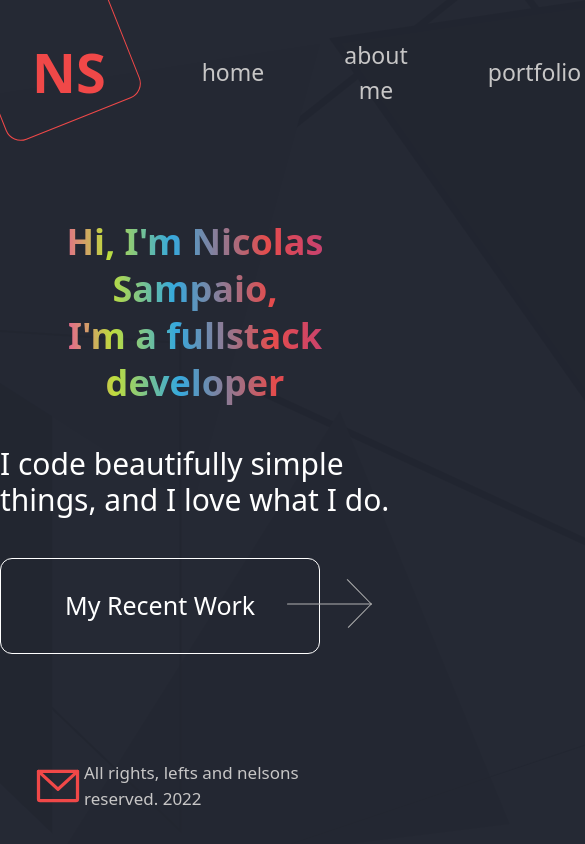
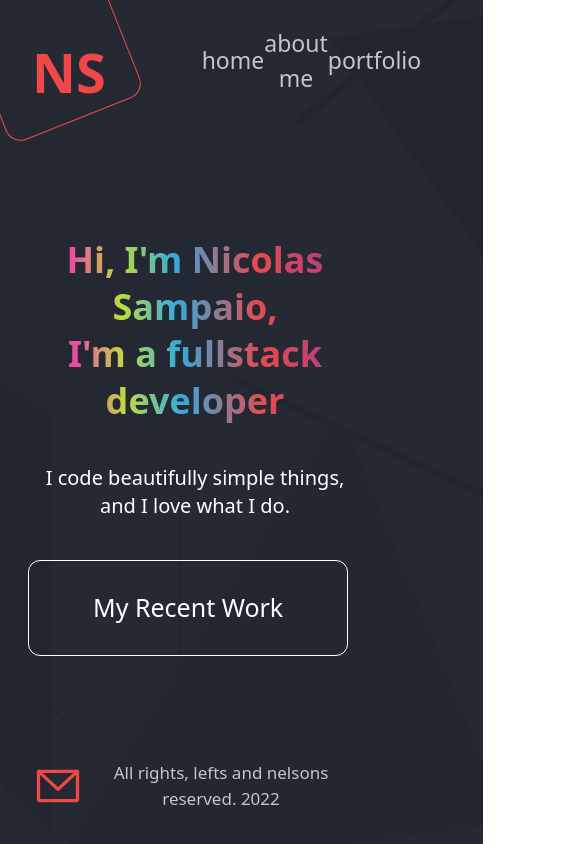
Before and after one commit to NicolasSampaio/Portoflio, a React (Vite) app in the folder web/: page / in a window 390 px wide. Shown: the top 844 px of the page, 585 px wide, since content can reach past the window. Built offline with nearby package versions, Linux system fonts and the light colour scheme.

Commit message:
feat: responsivity done

```diff
--- a/web/index.html
+++ b/web/index.html
@@ -18,15 +18,7 @@
     />
   </head>
   <body>
-    <div
-      style="
-        display: flex;
-        flex-direction: column;
-        justify-content: space-between;
-        height: 100vh;
-      "
-      id="root"
-    ></div>
+    <div id="root"></div>
     <script type="module" src="/src/main.tsx"></script>
   </body>
 </html>
--- a/web/package.json
+++ b/web/package.json
@@ -10,6 +10,7 @@
   "dependencies": {
     "phosphor-react": "^1.4.1",
     "react": "^18.0.0",
+    "react-device-detect": "^2.2.2",
     "react-dom": "^18.0.0",
     "react-router-dom": "^6.3.0"
   },
--- a/web/src/App.tsx
+++ b/web/src/App.tsx
@@ -5,12 +5,12 @@ import { Footer } from "./components/Footer";
 
 export function App() {
   return (
-    <>
+    <div className="flex flex-col justify-between min-h-screen">
       <Header />
 
       <Outlet />
 
       <Footer />
-    </>
+    </div>
   );
 }
--- a/web/src/components/Footer.tsx
+++ b/web/src/components/Footer.tsx
@@ -2,7 +2,7 @@ import { EnvelopeSimple } from "phosphor-react";
 
 export function Footer() {
   return (
-    <footer className="flex justify-between content-center mx-8 mb-8">
+    <footer className="flex justify-between content-center mx-8 mb-8 mt-5">
       <a href="mailto:nicolas.pereira.sampaio16@gmail.com">
         <EnvelopeSimple
           size={52}
@@ -11,7 +11,7 @@ export function Footer() {
         />
       </a>
 
-      <span className="text-1.5xs text-lincoliGrey">
+      <span className="text-1.5xs text-lincoliGrey text-center">
         All rights, lefts and nelsons reserved. 2022
       </span>
     </footer>
--- a/web/src/components/Header.tsx
+++ b/web/src/components/Header.tsx
@@ -1,18 +1,19 @@
 import { Link } from "react-router-dom";
 import { ContactMe } from "./Contactme";
+import { isMobile } from "react-device-detect";
 
 export function Header() {
   return (
     <header className="flex justify-between">
-      <div className="flex">
+      <div className="flex gap-24 sm:gap-0">
         <span className="text-5.5xl font-bold text-lincoliRed mt-8 ml-8">
           NS
         </span>
 
         <span className="absolute border border-lincoliRed rounded-2xl w-36 h-36 -top-5 -left-5 rotateSquare"></span>
 
-        <nav className="mt-8 ml-24">
-          <ul className="flex h-full gap-20 items-center">
+        <nav className="sm:mt-8 sm:ml-24 mt-2 sm:mt-0">
+          <ul className="flex h-full sm:gap-20 items-center">
             <li className="text-1.9xl text-lincoliGrey hover:text-lincoliRed transition duration-0 hover:duration-300">
               <Link to="/">home</Link>
             </li>
@@ -31,7 +32,7 @@ export function Header() {
         </nav>
       </div>
 
-      <ContactMe styleInfo="gap-7 mt-8 mr-12" />
+      {isMobile ? null : <ContactMe styleInfo="gap-7 mt-8 mr-12" />}
     </header>
   );
 }
--- a/web/src/components/MyRecentWorkButton.tsx
+++ b/web/src/components/MyRecentWorkButton.tsx
@@ -9,7 +9,7 @@ export function MyRecentWorkButton({ styleInfo }: MyRecentWorkButtonProps) {
     <Link to="/portfolio">
       <button
         className={`relative border rounded-xl border-white py-7 px-16 text-2.1xl text-white hover:animate-pulse
-        after:absolute after:content-[url('./assets/ArrowRight.svg')] after:h-12 after:w-20 after:top-5 after:-right-12 ${styleInfo}`}
+        sm:after:absolute sm:after:content-[url('./assets/ArrowRight.svg')] sm:after:h-12 sm:after:w-20 sm:after:top-5 sm:after:-right-12 ${styleInfo}`}
       >
         My Recent Work
       </button>
--- a/web/src/routes/aboutMe.tsx
+++ b/web/src/routes/aboutMe.tsx
@@ -1,9 +1,12 @@
 import { MyRecentWorkButton } from "../components/MyRecentWorkButton";
 import { ContactMe } from "../components/Contactme";
+import { isMobile } from "react-device-detect";
 
 export function AboutMe() {
   return (
-    <main className="flex flex-1">
+    <main className="flex flex-1 ">
+      {isMobile ? null : (
+        <>
           <h2
             className="flex items-center justify-center h-24 self-center w-40 -rotate-90
       text-7.5xl whitespace-nowrap text-white"
@@ -12,11 +15,14 @@ export function AboutMe() {
           </h2>
 
           <span className="absolute w-96 h-2 border border-lincoliRed bg-lincoliRed rotate-90 rounded top-[25rem] -left-[3.5rem]"></span>
-      <div className="max-w-3xl ml-24">
+        </>
+      )}
+
+      <div className="flex flex-col max-w-3xl ml-7 mr-7 sm:ml-24 mt-9 sm:mt-0">
         <img
           src="https://github.com/NicolasSampaio/Portoflio/blob/master/web/src/assets/perfil.png?raw=true"
           alt="Foto de Perfil"
-          className="w-80 h-80"
+          className="w-40 h-40 sm:w-72 sm:h-72 mb-6 sm:mb-6 self-center"
         />
         <p className="text-1xl text-white leading-9">
           Be better than yesterday.
@@ -39,6 +45,7 @@ export function AboutMe() {
         <MyRecentWorkButton styleInfo="mt-2" />
       </div>
 
+      {isMobile ? null : (
         <div className="flex flex-col grow justify-center content-center ml-24 mr-40">
           <h3 className="text-center text-3xl leading-10 text-white">
             Get in Touch
@@ -47,6 +54,7 @@ export function AboutMe() {
 
           <ContactMe styleInfo="justify-between" styleImgInfo="w-20 h-20" />
         </div>
+      )}
     </main>
   );
 }
--- a/web/src/routes/home.tsx
+++ b/web/src/routes/home.tsx
@@ -2,14 +2,14 @@ import { MyRecentWorkButton } from "../components/MyRecentWorkButton";
 
 export function Home() {
   return (
-    <main className="flex flex-1 justify-center flex-col gap-10 sm:ml-64">
+    <main className="flex flex-1 justify-center flex-col gap-10 sm:ml-64 mt-10 sm:mt-10 ml-7 mr-7">
       <h1 className="sm:text-7xl text-4xl leading-[130%] font-bold text-center sm:text-left lincoliGradient">
         Hi, I'm Nicolas Sampaio,
         <br />
         I'm a fullstack developer
       </h1>
 
-      <p className="text-3xl text-white">
+      <p className="sm:text-3xl text-xl sm:text-left text-center text-white">
         I code beautifully simple things, and I love what I do.
       </p>
 
--- a/web/src/routes/portfolio.tsx
+++ b/web/src/routes/portfolio.tsx
@@ -1,5 +1,6 @@
 import { useState } from "react";
 import { getPortfolios, PortfolioInterface } from "../service/api";
+import { isMobile } from "react-device-detect";
 
 export function Portfolio() {
   const [portfolios, setPortfolios] = useState<PortfolioInterface[]>(
@@ -8,6 +9,7 @@ export function Portfolio() {
 
   return (
     <main className="flex flex-1">
+      {isMobile ? null : (
         <div className="flex h-[47rem]">
           <h2
             className="flex items-center justify-center h-24 self-center w-40 -rotate-90
@@ -17,9 +19,10 @@ export function Portfolio() {
           </h2>
           <span className="absolute w-96 h-2 border border-lincoliRed bg-lincoliRed rotate-90 rounded top-[25rem] -left-[3.5rem]"></span>
         </div>
+      )}
 
-      <div className="ml-7 mt-7 min-w-[75%]">
-        <p className="text-white text-3xl mb-20">
+      <div className="ml-7 mr-7 sm:mt-7 mt-11 min-w-[75%]">
+        <p className="text-white text-3xl sm:mb-20 mb-10">
           Some projects I worked on, let me know what you think!
           <br />
           Send me an{" "}
```
Also changed, not shown: 1 other file (tests, documents, lock files or other folders). Lines whose indentation alone changed are shown as unchanged.
